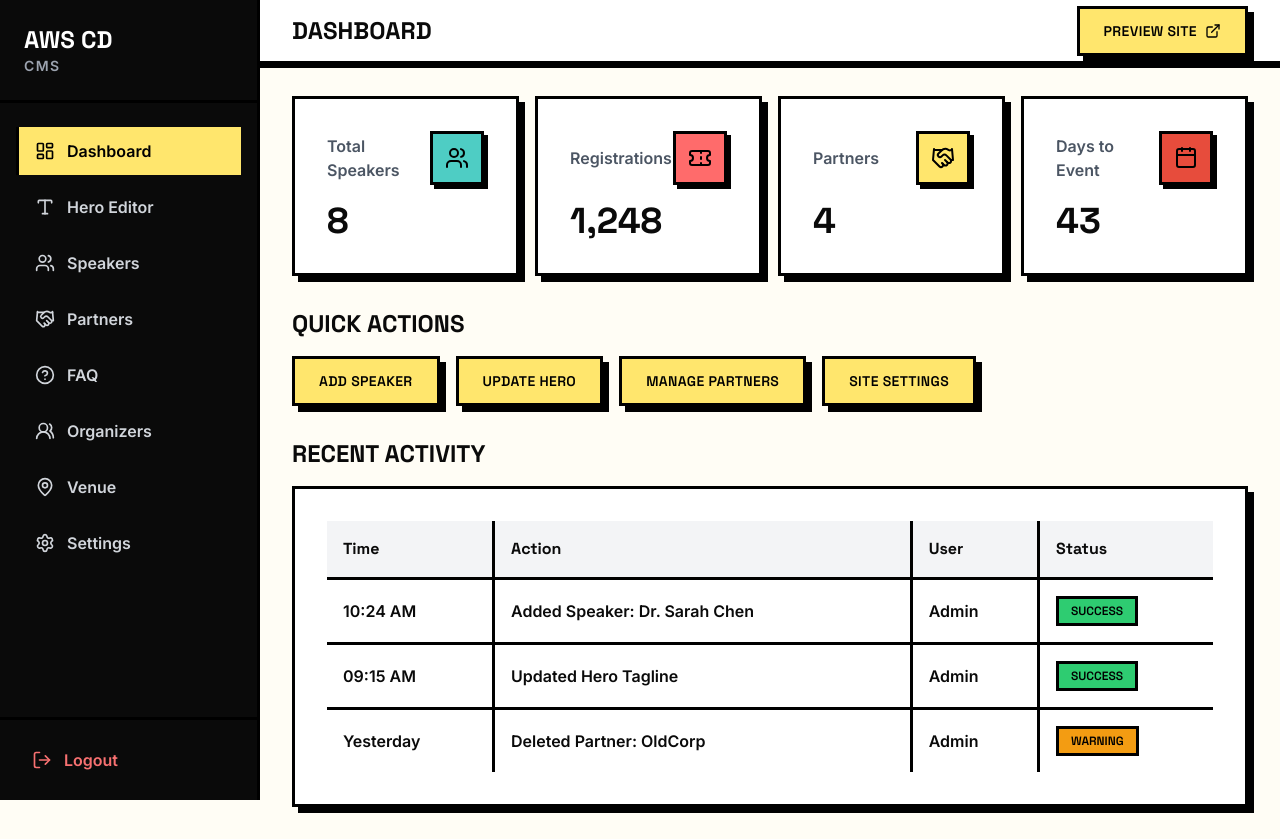
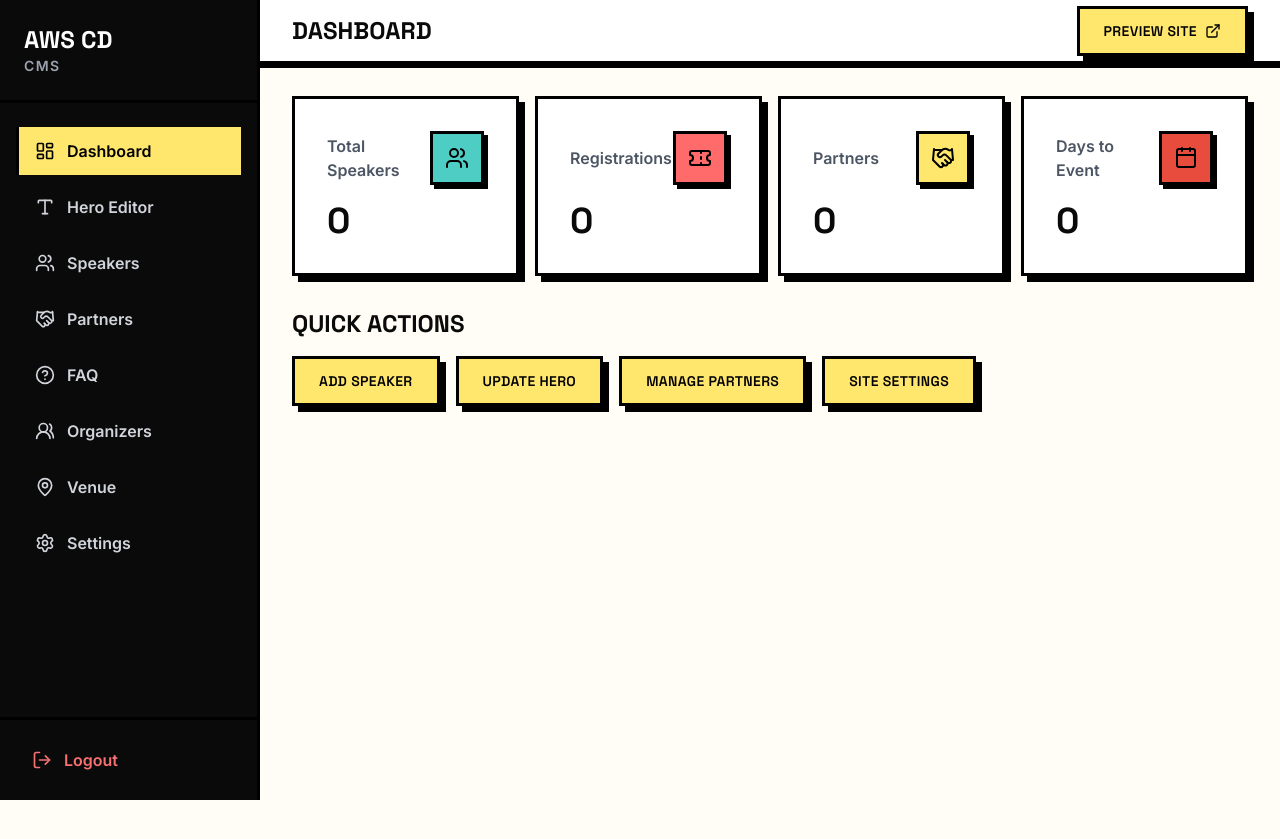
Before and after one commit to abdulmueezdev/aws-community-day-2026, a React (Vite) app: page /admin/dashboard in a window 1280 px wide. After the commit the page ends 800 px from the top, so only its background shows below. Built offline with nearby package versions, Linux system fonts and the light colour scheme.

Commit message:
8.5m: clean up dashboard template and remove dummy data

```diff
--- a/src/admin/pages/Dashboard.tsx
+++ b/src/admin/pages/Dashboard.tsx
@@ -1,15 +1,13 @@
 import { NeoCard } from '../../components/NeoCard';
 import { NeoButton } from '../../components/NeoButton';
-import { NeoBadge } from '../../components/NeoBadge';
 import { Users, Ticket, Handshake, Calendar } from 'lucide-react';
-import { defaultSiteData } from '../../data/siteData';
 
 export function Dashboard() {
   const stats = [
-    { label: 'Total Speakers', value: defaultSiteData.speakers.length.toString(), icon: Users, color: 'bg-tertiary' },
-    { label: 'Registrations', value: '1,248', icon: Ticket, color: 'bg-primary' },
-    { label: 'Partners', value: defaultSiteData.partners.length.toString(), icon: Handshake, color: 'bg-secondary' },
-    { label: 'Days to Event', value: '43', icon: Calendar, color: 'bg-danger' }
+    { label: 'Total Speakers', value: '0', icon: Users, color: 'bg-tertiary' },
+    { label: 'Registrations', value: '0', icon: Ticket, color: 'bg-primary' },
+    { label: 'Partners', value: '0', icon: Handshake, color: 'bg-secondary' },
+    { label: 'Days to Event', value: '0', icon: Calendar, color: 'bg-danger' }
   ];
 
   return (
@@ -37,38 +35,6 @@ export function Dashboard() {
           <NeoButton href="/admin/settings" variant="secondary">Site Settings</NeoButton>
         </div>
       </section>
-
-      <section>
-        <h3 className="font-heading text-2xl font-black mb-4 uppercase">Recent Activity</h3>
-        <NeoCard className="bg-white overflow-x-auto">
-          <table className="w-full text-left border-collapse min-w-[600px]">
-            <thead>
-              <tr className="border-b-[3px] border-black bg-gray-100">
-                <th className="p-4 font-heading font-black border-r-[3px] border-black">Time</th>
-                <th className="p-4 font-heading font-black border-r-[3px] border-black">Action</th>
-                <th className="p-4 font-heading font-black border-r-[3px] border-black">User</th>
-                <th className="p-4 font-heading font-black">Status</th>
-              </tr>
-            </thead>
-            <tbody>
-              {[
-                { time: '10:24 AM', action: 'Added Speaker: Dr. Sarah Chen', user: 'Admin', status: 'Success', variant: 'success' },
-                { time: '09:15 AM', action: 'Updated Hero Tagline', user: 'Admin', status: 'Success', variant: 'success' },
-                { time: 'Yesterday', action: 'Deleted Partner: OldCorp', user: 'Admin', status: 'Warning', variant: 'warning' },
-              ].map((row, i) => (
-                <tr key={i} className="border-b-[3px] border-black last:border-b-0 hover:bg-gray-50 transition-colors">
-                  <td className="p-4 border-r-[3px] border-black font-bold">{row.time}</td>
-                  <td className="p-4 border-r-[3px] border-black font-bold">{row.action}</td>
-                  <td className="p-4 border-r-[3px] border-black font-bold">{row.user}</td>
-                  <td className="p-4">
-                    <NeoBadge variant={row.variant as any}>{row.status}</NeoBadge>
-                  </td>
-                </tr>
-              ))}
-            </tbody>
-          </table>
-        </NeoCard>
-      </section>
     </div>
   );
 }
```
